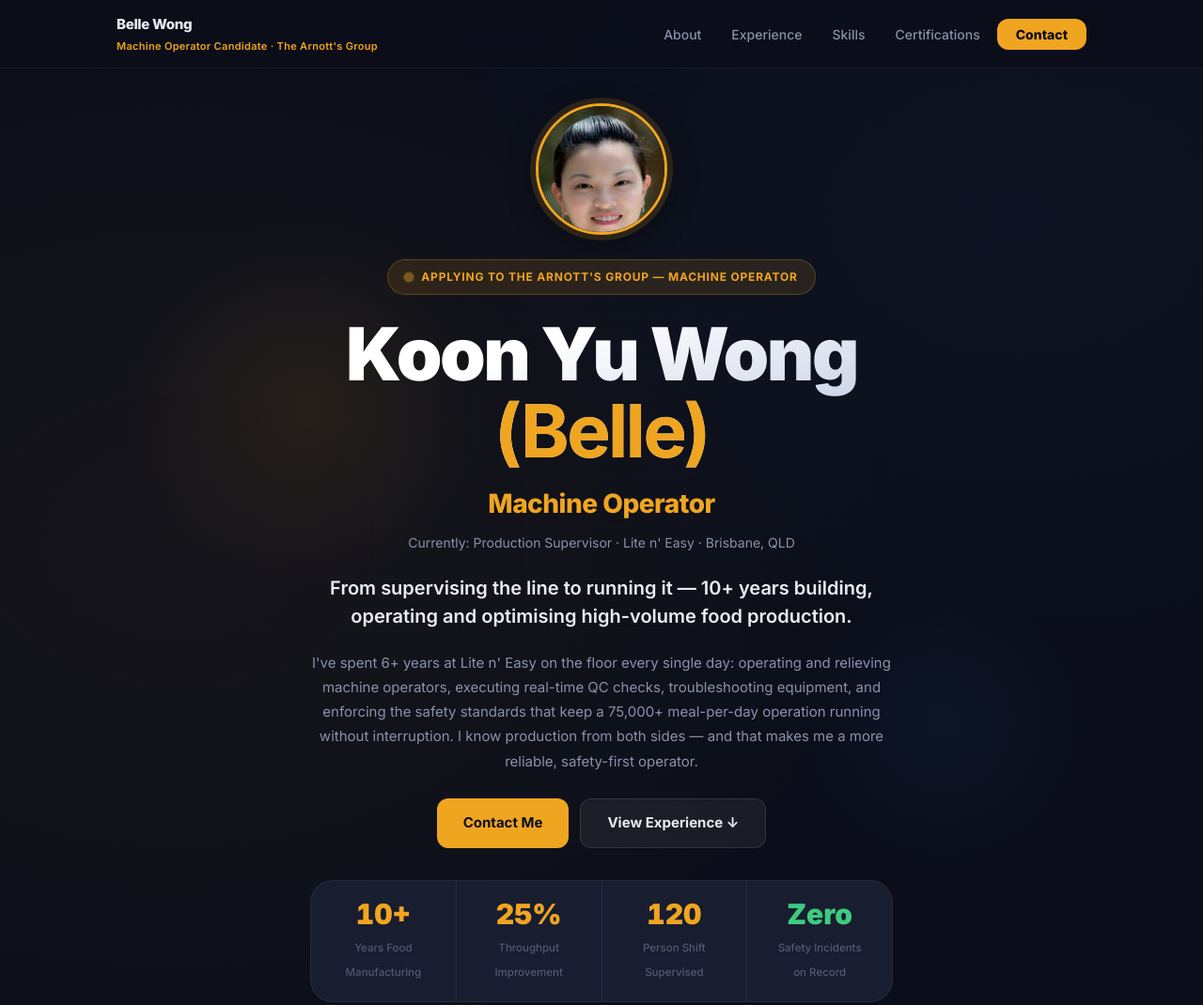
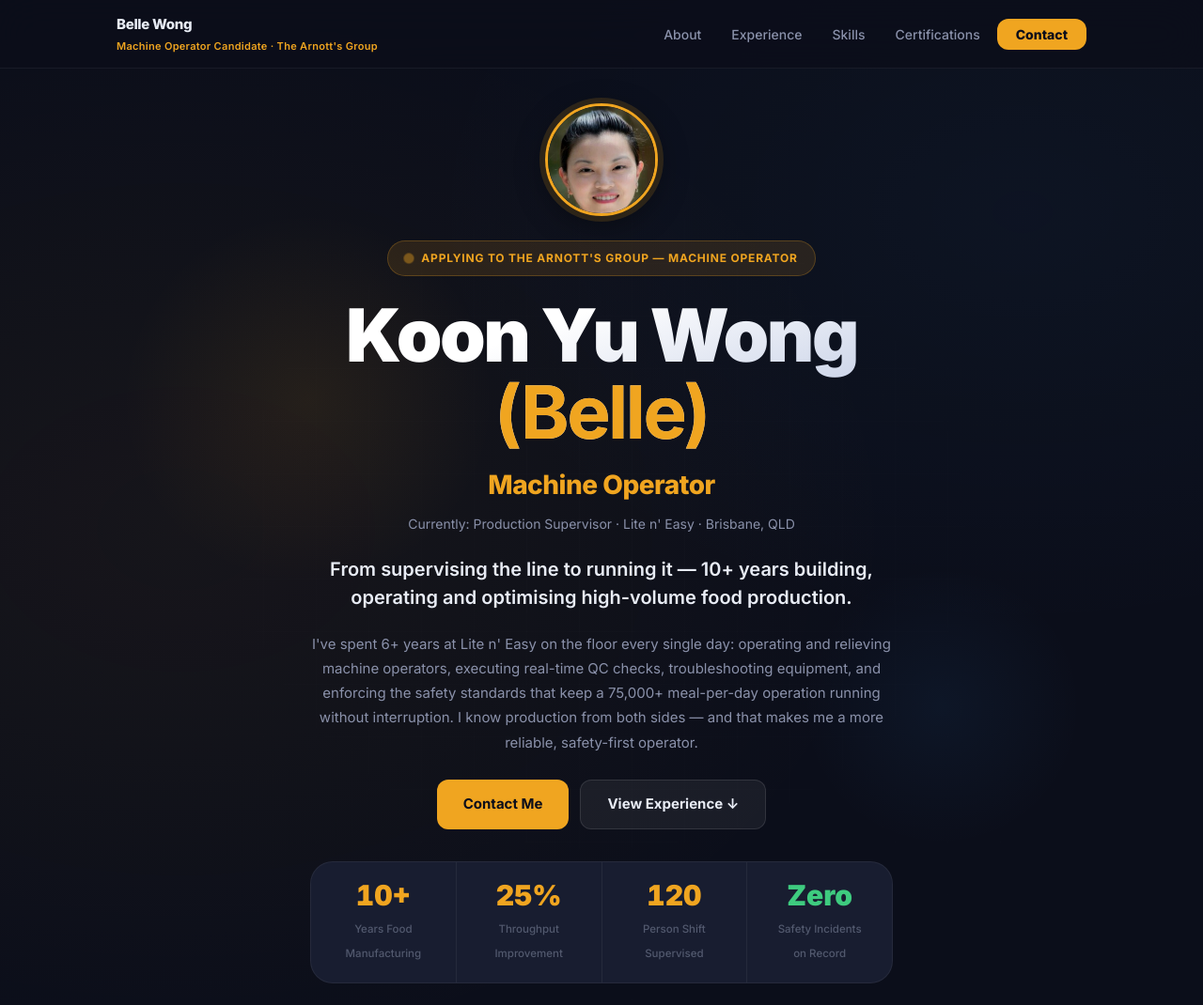
Before and after one commit to Novauraluxe/belle-resume, a plain HTML site: page index.html in a window 1280 px wide. Shown: the top 1070 px of the page at 94% size. Drawn offline with Linux system fonts and the light colour scheme.

Commit message:
Update style.css

```diff
--- a/style.css
+++ b/style.css
@@ -229,11 +229,11 @@ strong { font-weight: 700; color: #f0f4ff; }
 }
 /* ===== HERO PHOTO ===== */
 .hero-photo {
-  width: 140px;
-  height: 140px;
+  width: 120px;
+  height: 120px;
   border-radius: 50%;
   object-fit: cover;
-  object-position: center top;
+  object-position: center 20%;
   border: 3px solid var(--accent);
   box-shadow: 0 0 0 6px rgba(240, 165, 32, 0.15),
               0 8px 32px rgba(0, 0, 0, 0.4);
```
